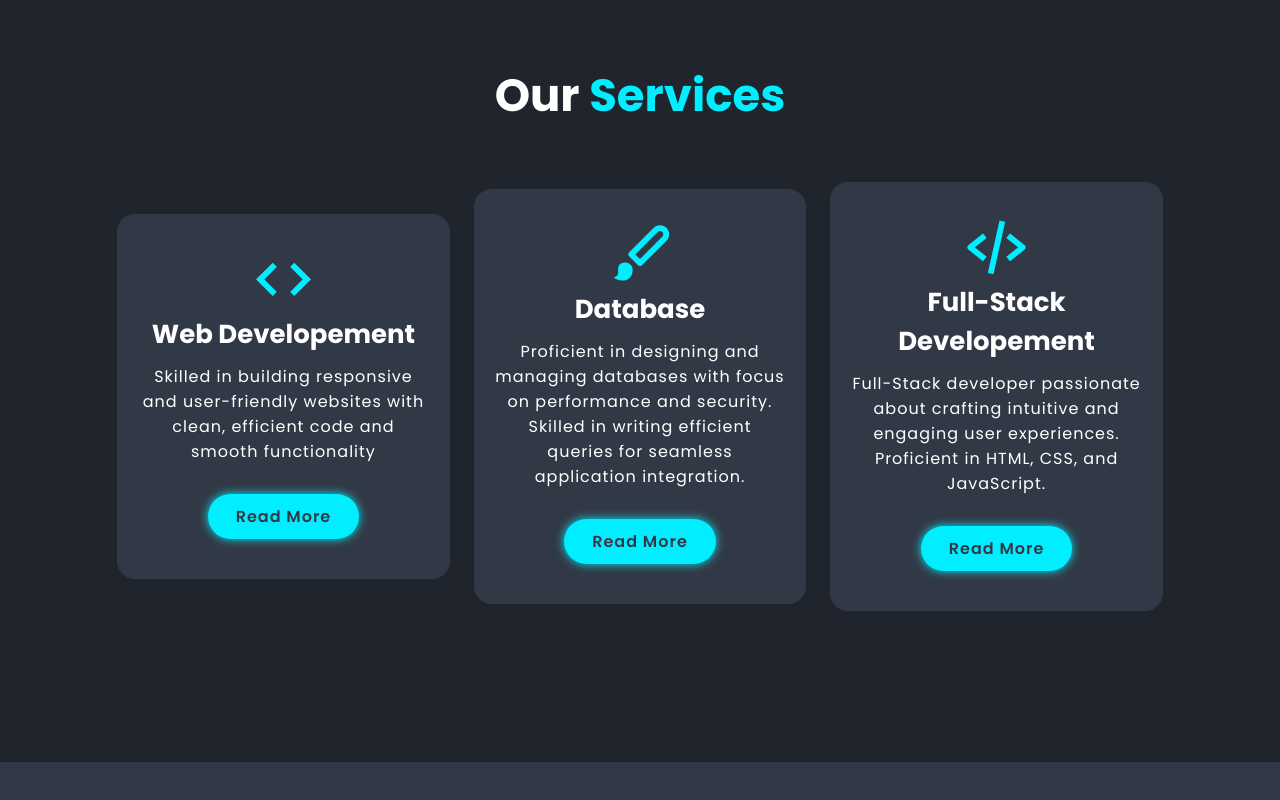
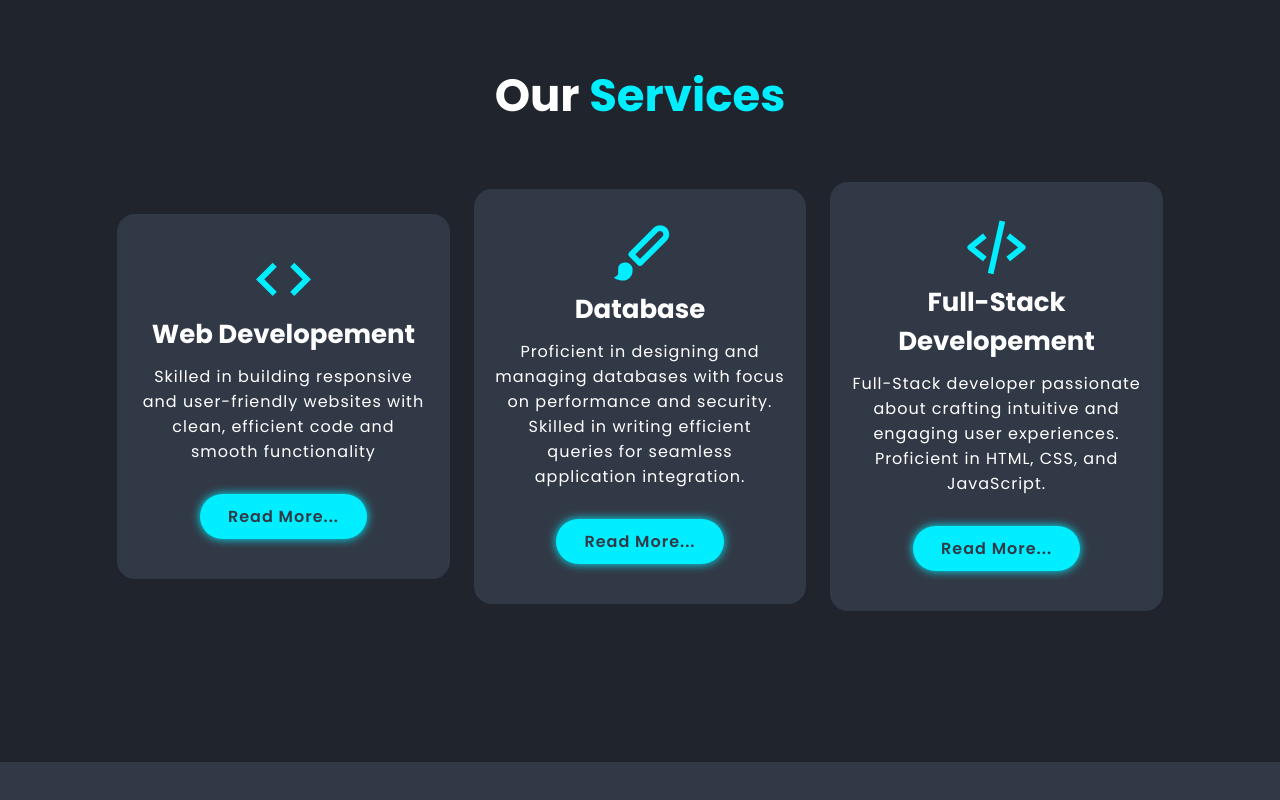
Before and after one commit to umesh-kakade/Portfolio, a plain HTML site: page index.html in a window 1280 px wide. Shown: the part 1638-2438 px from the top of the page. Drawn offline with nearby package versions, Linux system fonts and the light colour scheme.

Commit message:
ReCorrect

```diff
--- a/index.html
+++ b/index.html
@@ -24,7 +24,7 @@
 
     <section class="home" id="home">
         <div class="home-content">
-            <h3>Hello, It,s Me</h3>
+            <h3>Hello, It's Me</h3>
             <h1>Umesh Kakade</h1>
             <h3>And I'm a <span class="multiple-text"></span></h3>
             <p>Full Stack Developer with expertise in creating responsive, user-friendly web applications using both front-end and back-end technologies</p>
@@ -51,7 +51,7 @@
             <h2 class="heading">About <span>Me</span></h2>
             <h3>Full Stack Developer</h3>
             <p>Java Full Stack Developer with expertise in building end-to-end web applications using Java, Spring Boot, Hibernate, REST APIs, and front-end technologies like HTML, CSS, JavaScript, and React. Skilled in database management MySQL and deploying scalable, secure solutions. Strong problem-solving abilities with a focus on writing clean, efficient, and maintainable code</p>
-            <!-- <a href="#" class="btn">Read More</a> -->
+            <a href="#" class="btn">Read More...</a>
         </div>
     </section>
 
@@ -62,21 +62,21 @@
                 <i class='bx bx-code'></i>
                 <h3>Web Developement</h3>
                 <p>Skilled in building responsive and user-friendly websites with clean, efficient code and smooth functionality</p>
-                <a href="#" class="btn">Read More</a>
+                <a href="#" class="btn">Read More...</a>
             </div>
 
             <div class="services-box">
                 <i class='bx bxs-paint'></i>
                 <h3>Database</h3>
                 <p>Proficient in designing and managing databases with focus on performance and security. Skilled in writing efficient queries for seamless application integration.</p>
-                <a href="#" class="btn">Read More</a>
+                <a href="#" class="btn">Read More...</a>
             </div>
 
             <div class="services-box">
                 <i class='bx bx-code-alt'></i>
                 <h3>Full-Stack Developement</h3>
                 <p>Full-Stack developer passionate about crafting intuitive and engaging user experiences. Proficient in HTML, CSS, and JavaScript.</p>
-                <a href="#" class="btn">Read More</a>
+                <a href="#" class="btn">Read More...</a>
             </div>
         </div>
     </section>
```
